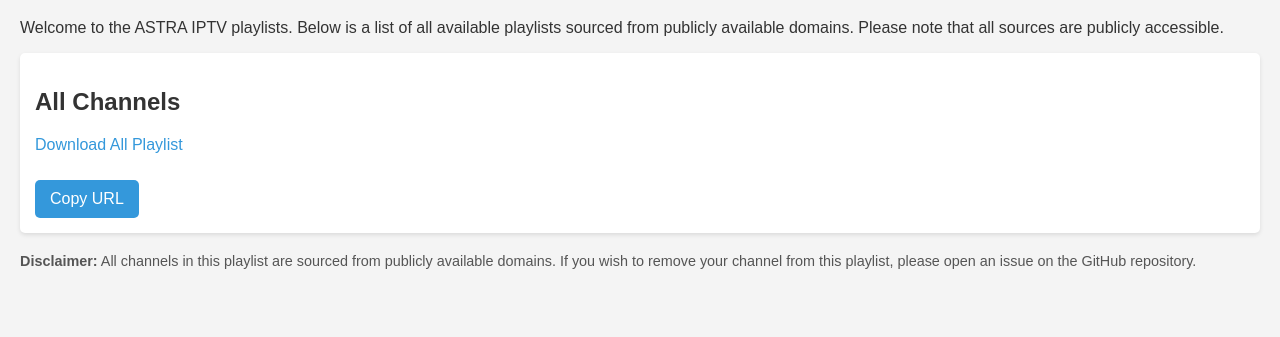
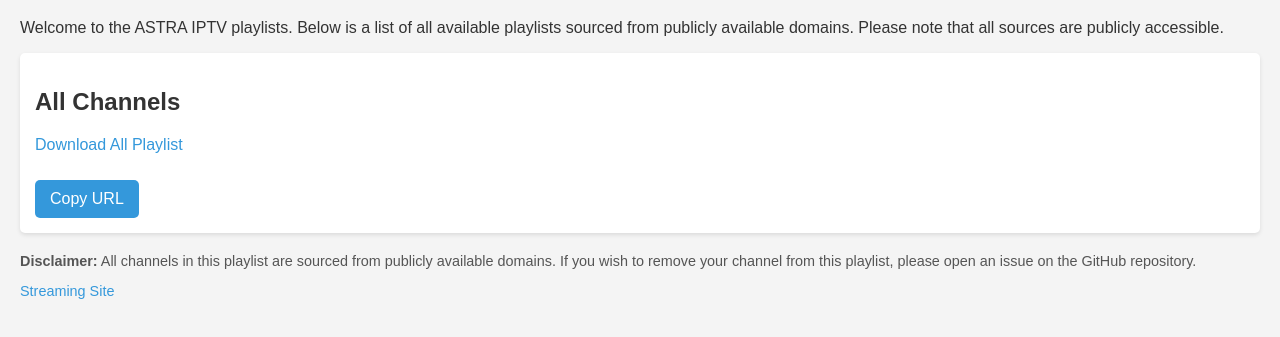
Before and after one commit to hanshat/Iptvs, a plain HTML site: page index.html in a window 1280 px wide. Shown: the part 61-398 px from the top of the page. Drawn offline with Linux system fonts and the light colour scheme.

Commit message:
Update index.html

```diff
--- a/index.html
+++ b/index.html
@@ -61,6 +61,7 @@
 
     <div class="disclaimer">
         <p><strong>Disclaimer:</strong> All channels in this playlist are sourced from publicly available domains. If you wish to remove your channel from this playlist, please open an issue on the GitHub repository.</p>
+        <p><a href="https://astratv.vercel.app" target="_blank">Streaming Site</a></p>
     </div>
 
     <script>
```
